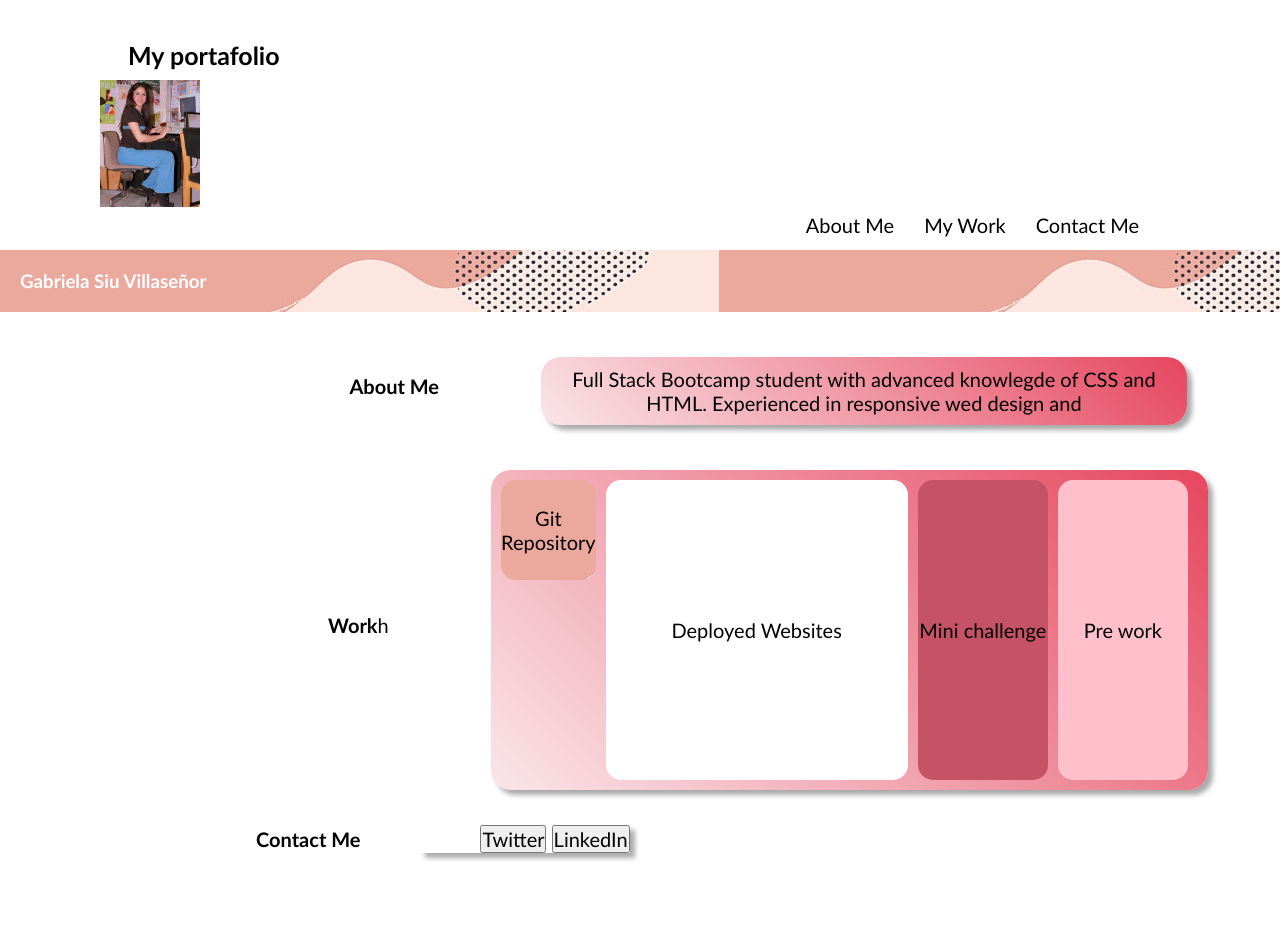
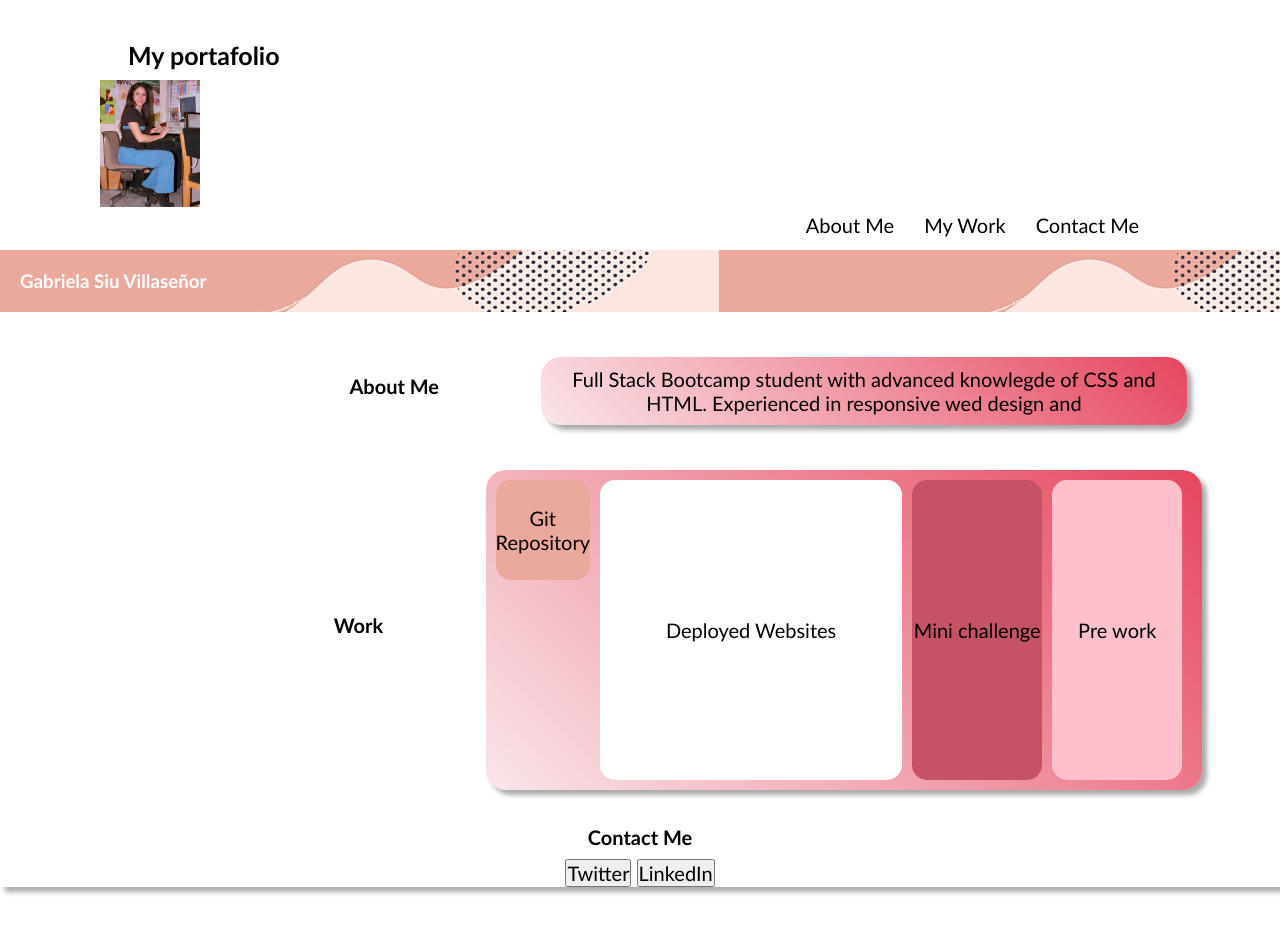
Before and after one commit to Gabrielasiu/Challenge-2, a plain HTML site: page index.html in a window 1280 px wide. Drawn offline with Linux system fonts and the light colour scheme.

Commit message:
contact me nav bar

```diff
--- a/index.html
+++ b/index.html
@@ -31,8 +31,6 @@
 
       <section class="mywork" id="mywork">
         <h2>Work</h2>
-        h
-
 
         <div class="container">
           <div class="box2"> <a href="https://github.com/Gabrielasiu?tab=repositories" target="_blank"> Git Repository</a>
--- a/style.css
+++ b/style.css
@@ -181,16 +181,14 @@ header {
 }
 
 .contactme {
-    display: flex;
     font-size: 20px;
     margin-top: 35px;
     text-align: center;
-    justify-content: s;
     align-items: center;
-    margin-left: 20%;
-    margin-bottom: 100px;
-
-
+    margin-bottom: 70px;
+}
+.cmcontent {
+    margin-top: 10px;
 }
 
 .amcontent:hover, {
@@ -217,13 +215,10 @@ header {
     }
   }
 
-
-.cmcontent{
-    margin-left: 60px;
-}
+/*
 
 .button1 {
- margin-left: 60px;
+ margin-left: 10px;
  transition-duration: 0.4s;
 }
 .button1:hover {
```
